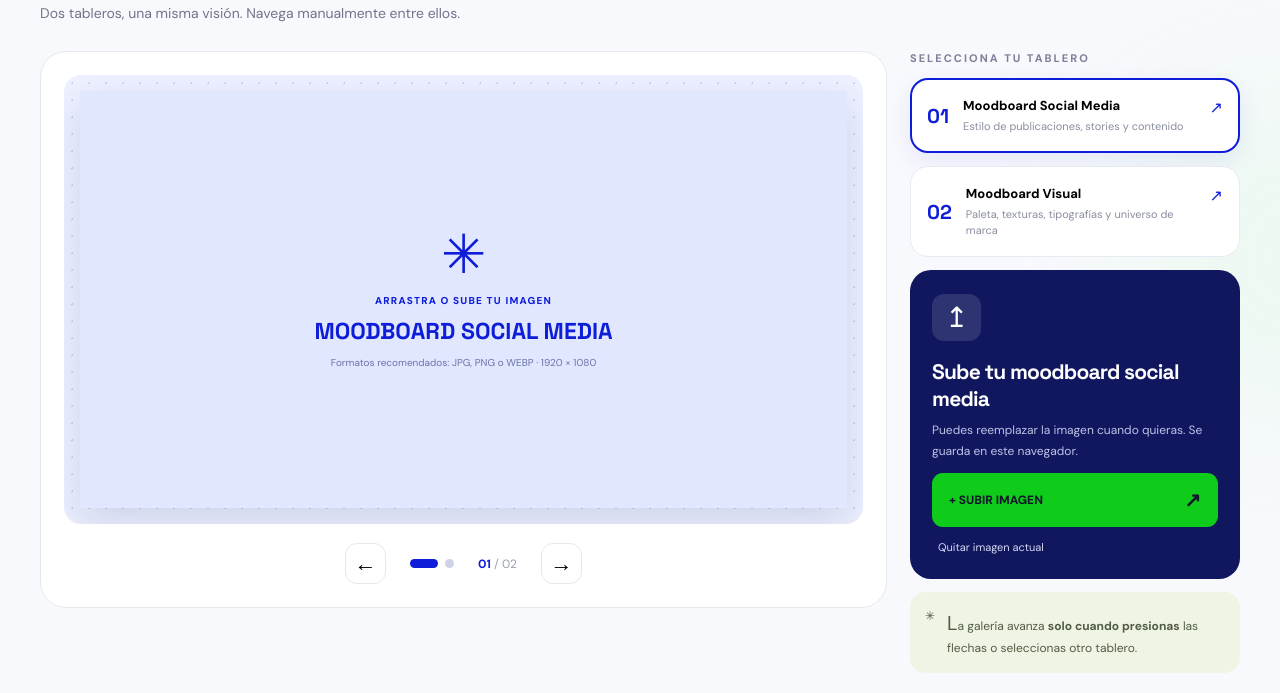
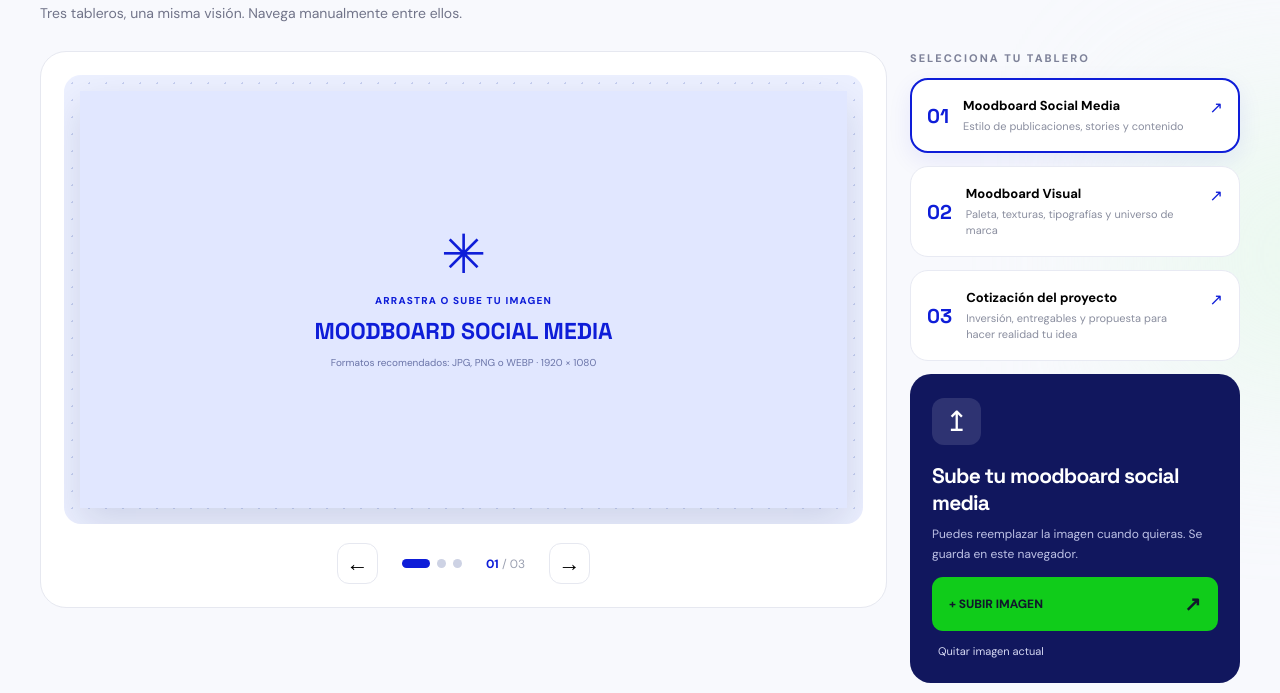
Before and after one commit to agenciablink/moodboard, a plain HTML site: page index.html in a window 1280 px wide. Shown: the part 645-1338 px from the top of the page. Drawn offline with Linux system fonts and the light colour scheme.

Commit message:
Add files via upload

```diff
--- a/index.html
+++ b/index.html
@@ -14,11 +14,11 @@
   </header>
   <main id="inicio" class="wrap">
     <section class="intro"><div><span class="eyebrow"><i></i> CREATIVE WORKSPACE / AGENCIA BLINK</span><h1>Las grandes ideas<br><em>empiezan aquí<span>.</span></em></h1><p>Tu espacio para visualizar, organizar y darle vida a la siguiente gran idea de tu marca.</p></div><div class="intro-sticker">IDEAS QUE<br><b>HACEN</b><br>¡BLINK! <span>✳</span></div></section>
-    <section id="moodboards" class="section mood-section"><div class="section-heading"><div><span class="section-tag">01 / EL CONCEPTO</span><h2>Tu universo <em>visual.</em></h2><p>Dos tableros, una misma visión. Navega manualmente entre ellos.</p></div><span class="pill">1920 × 1080 PX</span></div>
+    <section id="moodboards" class="section mood-section"><div class="section-heading"><div><span class="section-tag">01 / EL CONCEPTO</span><h2>Tu universo <em>visual.</em></h2><p>Tres tableros, una misma visión. Navega manualmente entre ellos.</p></div><span class="pill">1920 × 1080 PX</span></div>
       <div class="mood-layout"><div class="mood-viewer">
         <div class="mood-stage" id="moodStage"><div class="mood-slot" id="moodSlot"><div class="empty-mood"><span class="empty-icon">✳</span><span>ARRASTRA O SUBE TU IMAGEN</span><strong id="emptyTitle">MOODBOARD SOCIAL MEDIA</strong><small>Formatos recomendados: JPG, PNG o WEBP · 1920 × 1080</small></div></div></div>
-        <div class="mood-controls"><button id="prevMood" class="arrow" aria-label="Moodboard anterior">←</button><div class="pagination"><button class="dot active" data-mood="0" aria-label="Moodboard social media"></button><button class="dot" data-mood="1" aria-label="Moodboard visual"></button></div><span class="slide-count"><b id="slideNumber">01</b> / 02</span><button id="nextMood" class="arrow" aria-label="Siguiente moodboard">→</button></div>
-      </div><aside class="mood-side"><span class="small-overline">SELECCIONA TU TABLERO</span><button class="board-picker selected" data-mood="0"><span class="board-number">01</span><span><strong>Moodboard Social Media</strong><small>Estilo de publicaciones, stories y contenido</small></span><span class="picker-arrow">↗</span></button><button class="board-picker" data-mood="1"><span class="board-number">02</span><span><strong>Moodboard Visual</strong><small>Paleta, texturas, tipografías y universo de marca</small></span><span class="picker-arrow">↗</span></button><div class="upload-card"><span class="upload-icon">↥</span><strong id="uploadTitle">Sube tu moodboard social media</strong><p>Puedes reemplazar la imagen cuando quieras. Se guarda en este navegador.</p><input type="file" id="moodInput" accept="image/png,image/jpeg,image/webp" hidden><button class="lime-button" id="uploadBtn">+ SUBIR IMAGEN <span>↗</span></button><button class="subtle-button" id="removeMood">Quitar imagen actual</button></div><div class="side-tip">✳ <span>La galería avanza <b>solo cuando presionas</b> las flechas o seleccionas otro tablero.</span></div></aside></div>
+        <div class="mood-controls"><button id="prevMood" class="arrow" aria-label="Moodboard anterior">←</button><div class="pagination"><button class="dot active" data-mood="0" aria-label="Moodboard social media"></button><button class="dot" data-mood="1" aria-label="Moodboard visual"></button><button class="dot" data-mood="2" aria-label="Cotización"></button></div><span class="slide-count"><b id="slideNumber">01</b> / 03</span><button id="nextMood" class="arrow" aria-label="Siguiente moodboard">→</button></div>
+      </div><aside class="mood-side"><span class="small-overline">SELECCIONA TU TABLERO</span><button class="board-picker selected" data-mood="0"><span class="board-number">01</span><span><strong>Moodboard Social Media</strong><small>Estilo de publicaciones, stories y contenido</small></span><span class="picker-arrow">↗</span></button><button class="board-picker" data-mood="1"><span class="board-number">02</span><span><strong>Moodboard Visual</strong><small>Paleta, texturas, tipografías y universo de marca</small></span><span class="picker-arrow">↗</span></button><button class="board-picker" data-mood="2"><span class="board-number">03</span><span><strong>Cotización del proyecto</strong><small>Inversión, entregables y propuesta para hacer realidad tu idea</small></span><span class="picker-arrow">↗</span></button><div class="upload-card"><span class="upload-icon">↥</span><strong id="uploadTitle">Sube tu moodboard social media</strong><p>Puedes reemplazar la imagen cuando quieras. Se guarda en este navegador.</p><input type="file" id="moodInput" accept="image/png,image/jpeg,image/webp" hidden><button class="lime-button" id="uploadBtn">+ SUBIR IMAGEN <span>↗</span></button><button class="subtle-button" id="removeMood">Quitar imagen actual</button></div><div class="side-tip">✳ <span>La galería avanza <b>solo cuando presionas</b> las flechas o seleccionas otro tablero.</span></div></aside></div>
     </section>
     <section id="referencias" class="section"><div class="section-heading"><div><span class="section-tag">02 / INSPIRACIÓN</span><h2>Links que <em>inspiran.</em></h2><p>Guarda hasta tres referencias y ábrelas cuando las necesites.</p></div><span class="pill">LINKS EDITABLES</span></div><div class="reference-grid" id="referenceGrid"></div></section>
     <section id="calendario" class="section"><div class="section-heading"><div><span class="section-tag">03 / ORGANIZACIÓN</span><h2>Ideas con <em>fecha.</em></h2><p>Explora los 12 meses del año y pega notitas en los días de tu proyecto.</p></div><span class="pill">PLANIFICADOR ANUAL</span></div>
```
